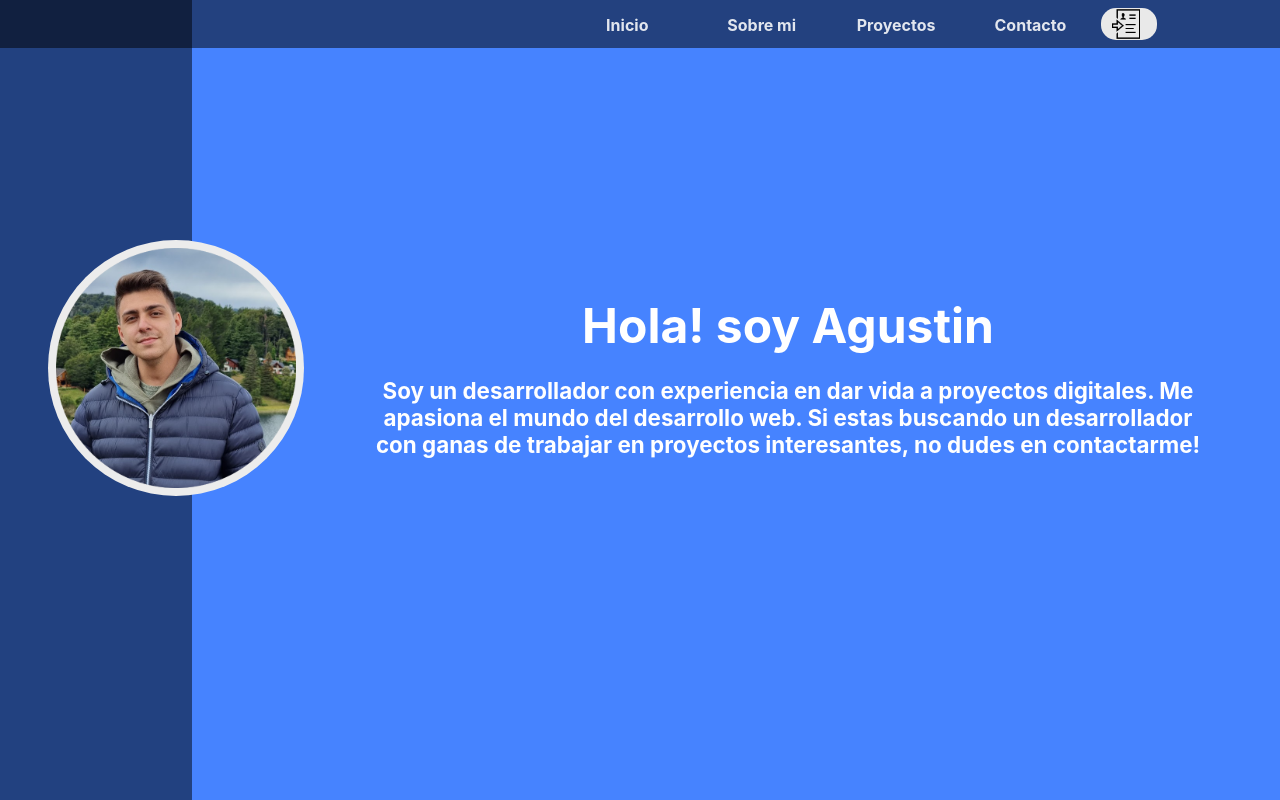
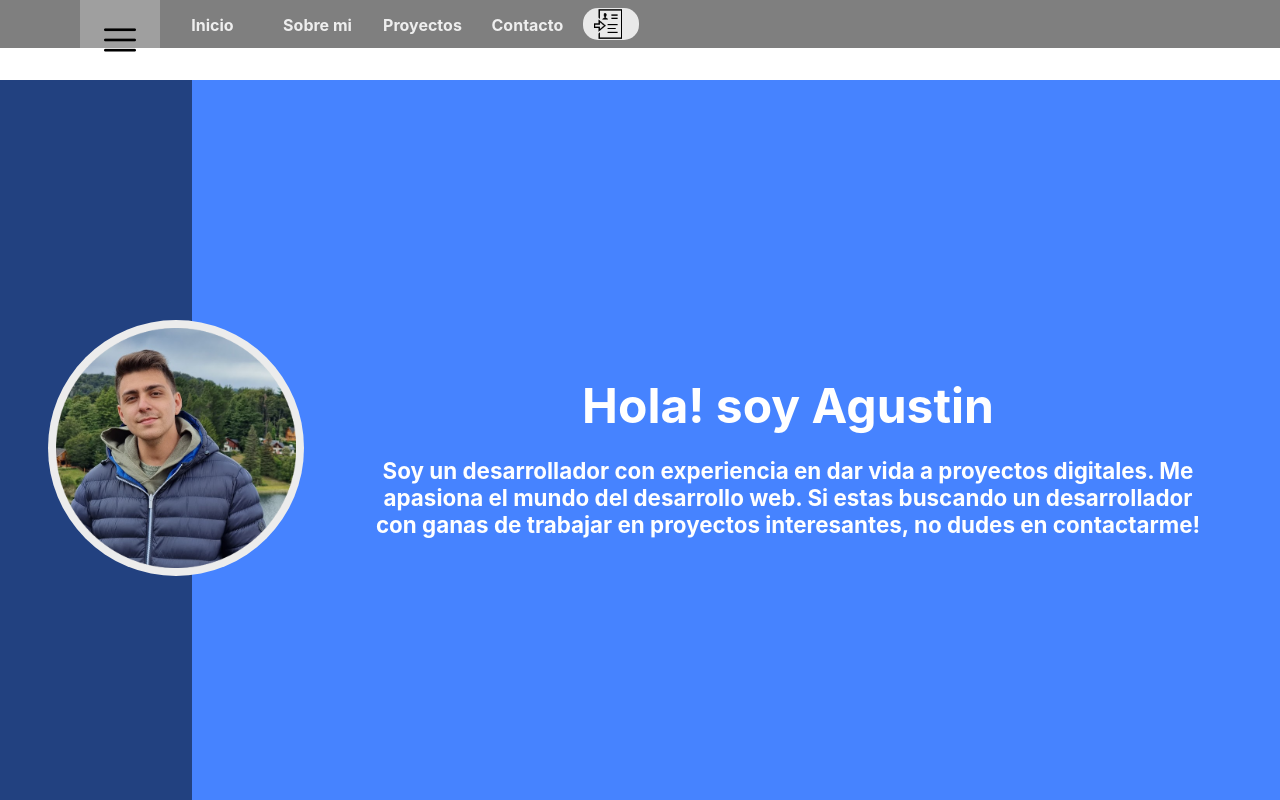
Before and after one commit to agustinfraile/portfolio, a React (Vite) app: page / in a window 1280 px wide. Shown: the top 800 px of the page. Built offline with nearby package versions, Linux system fonts and the light colour scheme.

Commit message:
agregando navbar para celulares

```diff
--- a/src/App.jsx
+++ b/src/App.jsx
@@ -2,11 +2,13 @@ import Home from './pages/Home/Home';
 import { BrowserRouter, Route, Routes } from 'react-router-dom';
 import Error from './pages/Error/Error';
 import './App.css';
+import NavBar from './components/NavBar/NavBar';
 
 function App() {
 
   return (
     <BrowserRouter>
+    <NavBar />
       <div className="App">
         <Routes>
           <Route exact path='/' element={<Home/>} />
--- a/src/components/NavBar/NavBar.css
+++ b/src/components/NavBar/NavBar.css
@@ -1,18 +1,39 @@
 /* MOBILE */
 .nav_cnt {
-    background-color: #000;
+    background-color: rgba(0, 0, 0, 0.996);
     width: 100%;
     height: auto;
     display: flex;
     flex-direction: column;
-    position: relative;
+    /* position: relative; */
     z-index: 1;
+    position: fixed;
 }
 
-.nav_cnt-logo {
+.nav_cnt-logos {
+    /* background-color: aquamarine; */
+    display: flex;
+    justify-content: space-between;
+}
+
+.nav_cnt-logos--icon {
+    /* background-color: rgba(255, 255, 255, 0.252); */
+    width: 5em;
+    height: 5em;
+    padding: .5em ;
+}
+
+.nav_cnt-logos--menu {
     /* background-color: rgba(107, 32, 32, 0.773); */
+    background-color: rgba(255, 255, 255, 0.252);
+
+    width: 5em;
+    height: 5em;
+}
+
+.nav_cnt-logos--menu img {
     width: 100%;
-    height: 5em;
+    padding: 1.5em;
 }
 
 .nav_cnt ul {
@@ -57,6 +78,10 @@
     background-position: center;
     background-repeat: no-repeat;
     background-size: contain;
+}
+
+.invisible {
+    display: none;
 }
 
 /* 800px para adelante */
@@ -124,4 +149,8 @@
         background-repeat: no-repeat;
         background-size: contain;
     }
+
+    .invisible {
+        display: flex;
+    }
 }
--- a/src/components/NavBar/NavBar.jsx
+++ b/src/components/NavBar/NavBar.jsx
@@ -1,9 +1,24 @@
-import React from 'react';
+import React, { useState } from 'react';
+
 import cv from '../../assets/images/icons/cv-logo.png';
 import pdf from '../../assets/pdf/cv.pdf';
+
+import menu from '../../assets/images/icons/navbar/menu.png';
+import close from '../../assets/images/icons/navbar/x.png';
+
 import '../NavBar/NavBar.css';
 
 const NavBar = () => {
+
+  const [isToggled, setIsToggled] = useState(false);
+
+  const toggleMenu = () => {
+    setIsToggled(!isToggled);
+  }
+
+  const handleClick = () => {
+    setIsToggled(false);
+  }
 
   const handleDownload = (e) => {
     e.preventDefault()
@@ -17,22 +32,37 @@ const NavBar = () => {
 
   return (
     <div className='nav_cnt'>
-        <div className='nav_cnt-logo'></div>
+        <div className='nav_cnt-logos'>
+          <div className='nav_cnt-logos--icon'>
+
+          </div>
+
+          <div
+            className='nav_cnt-logos--menu'
+            onClick={toggleMenu}
+          >
+            <img src={isToggled ? close : menu} alt="Menu" />
+          </div>
+        </div>
         {/* <div className='nav_cnt-logo'></div> */}
+        <div
+          className={`navbar-toggle ${isToggled ? '' : 'invisible'}`}
+        >
           <ul>
             <a href="#inicio">
-            <li>Inicio</li>
+              <li onClick={handleClick}>Inicio</li>
             </a>
             <a href="#sobre-mi">
-            <li>Sobre mi</li>
+              <li onClick={handleClick}>Sobre mi</li>
             </a>
             <a href="#projects">
-            <li>Proyectos</li>
+              <li onClick={handleClick}>Proyectos</li>
             </a>
             <a href="#contact">
-            <li>Contacto</li>
+              <li onClick={handleClick}>Contacto</li>
             </a>
           </ul>
+
           <div
             className='nav_cv'
             onClick={handleDownload}
@@ -41,6 +71,7 @@ const NavBar = () => {
             <img src={ cv } />
           </div>
         </div>
+    </div>
   );
 };
 
--- a/src/pages/Home/Home.css
+++ b/src/pages/Home/Home.css
@@ -0,0 +1,3 @@
+.all-container {
+    padding-top: 5em;
+}
--- a/src/pages/Home/Home.jsx
+++ b/src/pages/Home/Home.jsx
@@ -1,23 +1,22 @@
-import React from 'react'
-import NavBar from '../../components/NavBar/NavBar'
-import About from '../About/About'
-import Contact from '../Contact/Contact'
-import Intro from '../Intro/Intro'
-import Projects from '../Projects/Projects'
+import React from 'react';
+import About from '../About/About';
+import Contact from '../Contact/Contact';
+import Intro from '../Intro/Intro';
+import Projects from '../Projects/Projects';
 
 import './Home.css';
 
 const Home = () => {
   return (
-    <div>
-       <NavBar />
-       <div className="all-container">
+
+    <div className="all-container">
+         {/* <NavBar /> */}
         <Intro />
         <About/>
         <Projects />
         <Contact />
        </div>
-    </div>
+
   )
 }
 
```
Also changed, not shown: src/assets/images/icons/navbar/menu.png (added), src/assets/images/icons/navbar/x.png (added). Lines whose indentation alone changed are shown as unchanged.
